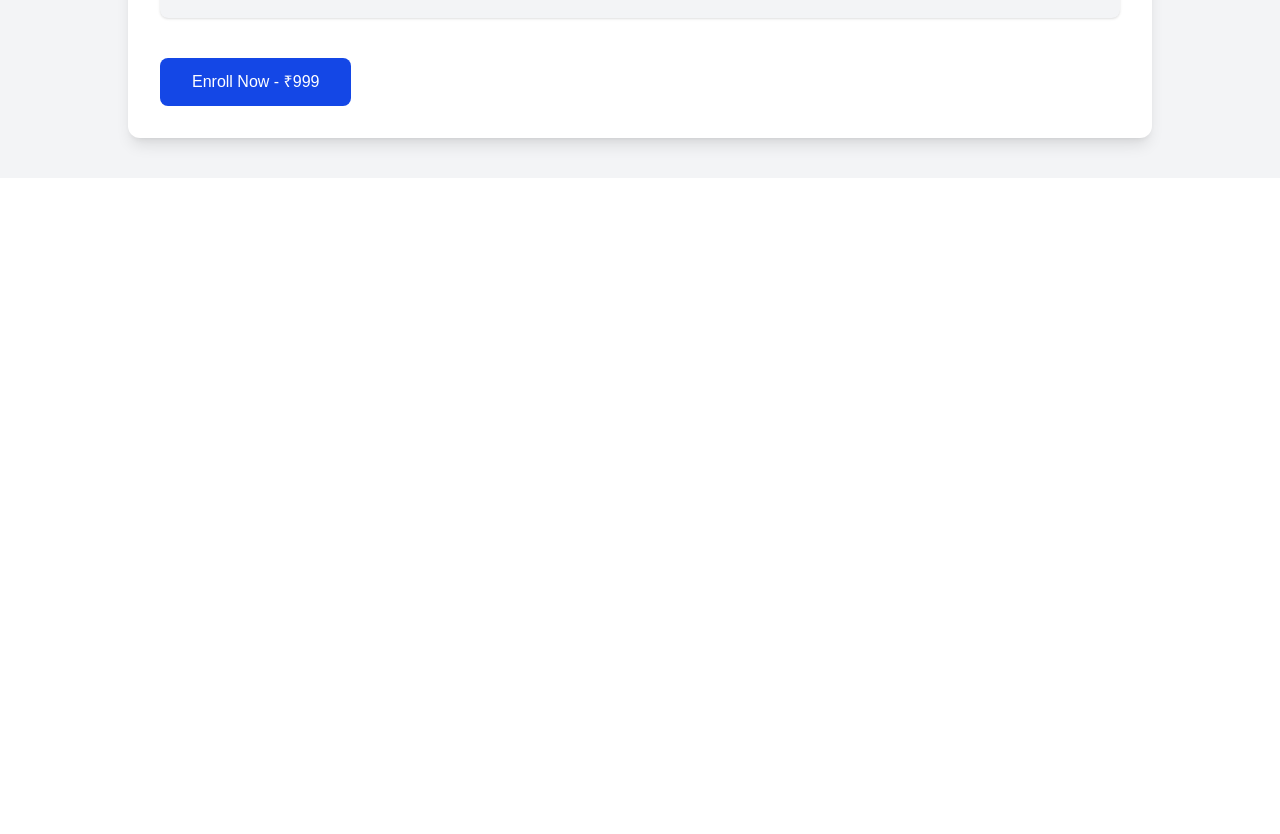
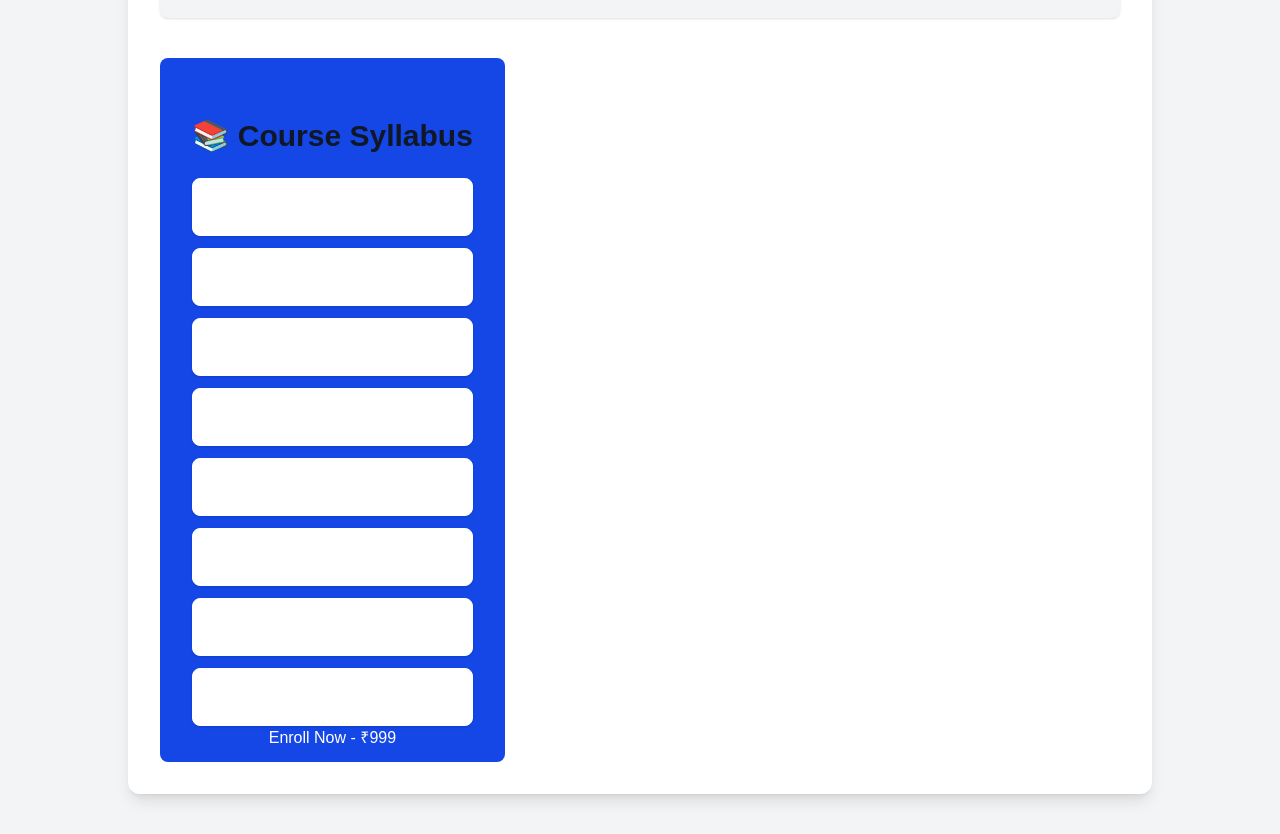
Before and after one commit to dubeyavinash557-sudo/icu-learning-portal, a Next.js app in the folder client/: page /courses/icu-nursing in a window 1280 px wide. Shown: the part 1008-1842 px from the top of the page. Before the commit the page ends 1186 px from the top, so only its background shows below. Built offline with nearby package versions, Linux system fonts and the light colour scheme.

Commit message:
Improved Featured Courses UI and course pages

```diff
--- a/client/app/courses/icu-nursing/page.tsx
+++ b/client/app/courses/icu-nursing/page.tsx
@@ -48,6 +48,47 @@ export default function ICUNursingPage() {
         </ul>
 
         <button className="mt-10 bg-blue-700 text-white px-8 py-3 rounded-lg hover:bg-blue-800">
+            <div className="mt-12">
+  <h2 className="text-3xl font-bold text-gray-900 mb-6">
+    📚 Course Syllabus
+  </h2>
+
+  <div className="space-y-3">
+
+    <div className="bg-white border rounded-lg p-4 shadow">
+      Module 1 - ICU Basics
+    </div>
+
+    <div className="bg-white border rounded-lg p-4 shadow">
+      Module 2 - Patient Assessment
+    </div>
+
+    <div className="bg-white border rounded-lg p-4 shadow">
+      Module 3 - Ventilator Management
+    </div>
+
+    <div className="bg-white border rounded-lg p-4 shadow">
+      Module 4 - ECG Interpretation
+    </div>
+
+    <div className="bg-white border rounded-lg p-4 shadow">
+      Module 5 - ABG Analysis
+    </div>
+
+    <div className="bg-white border rounded-lg p-4 shadow">
+      Module 6 - Emergency Drugs
+    </div>
+
+    <div className="bg-white border rounded-lg p-4 shadow">
+      Module 7 - ICU Equipment
+    </div>
+
+    <div className="bg-white border rounded-lg p-4 shadow">
+      Module 8 - Infection Control
+    </div>
+
+  </div>
+</div>
           Enroll Now - ₹999
         </button>
       </div>
--- a/client/components/FeaturedCourses.tsx
+++ b/client/components/FeaturedCourses.tsx
@@ -48,9 +48,9 @@ export default function FeaturedCourses() {
             >
               <div className="text-5xl">{course.icon}</div>
 
-              <h3 className="text-2xl font-bold mt-4">
-                {course.title}
-              </h3>
+              <h3 className="text-2xl font-extrabold text-black mt-4">
+  {course.title}
+</h3>
 
               <p className="text-yellow-500 mt-2">
                 ⭐⭐⭐⭐⭐
```
